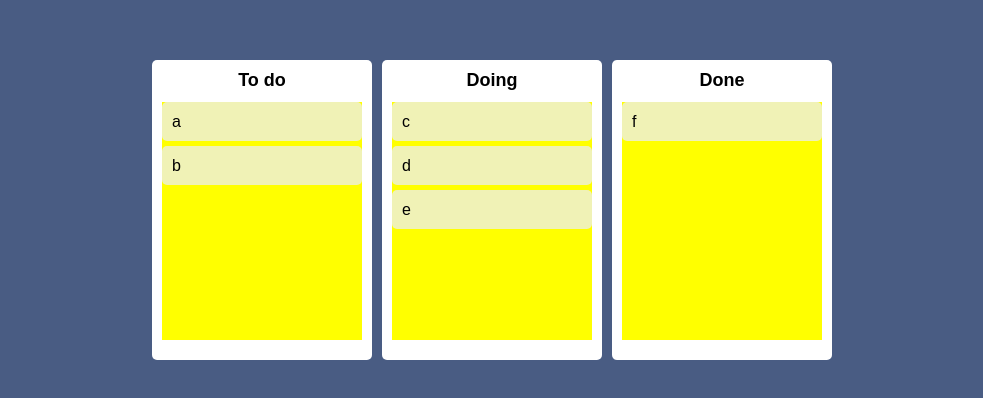
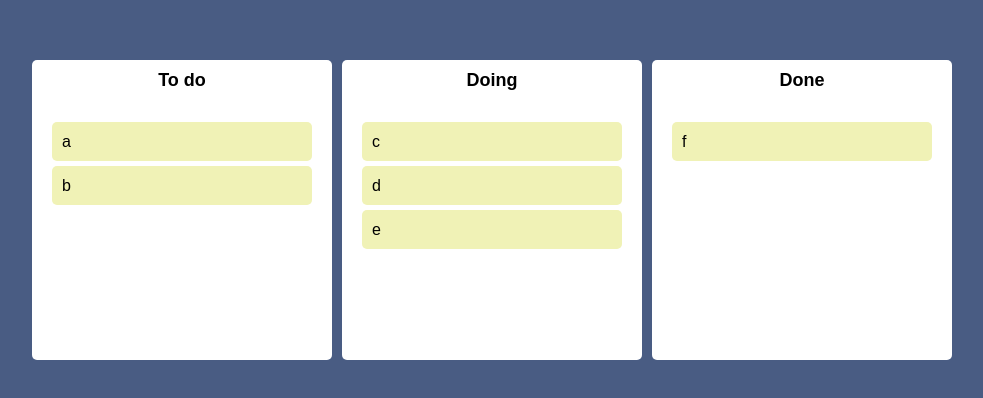
Before and after one commit to HyeonWooGa/react-ts__trello-clone, a React (Create React App) app: page / in a window 1280 px wide. Shown: the part 190-588 px from the top of the page, without its empty margins (148-1131 px from the left). Built offline with nearby package versions, Linux system fonts and the light colour scheme.

Commit message:
스타일 1차 마무리 (인터랙션)

```diff
--- a/src/App.tsx
+++ b/src/App.tsx
@@ -6,7 +6,6 @@
 
 const Wrapper = styled.div`
   display: flex;
-  max-width: 680px;
   width: 100vw;
   margin: 0 auto;
   justify-content: center;
--- a/src/Components/Board.tsx
+++ b/src/Components/Board.tsx
@@ -10,23 +10,24 @@
 const Area = styled.div<IAreaProps>`
   background-color: ${(props) =>
     props.isDraggingOver
-      ? "pink"
+      ? "#dfe6e9"
       : props.isDraggingFromThis
-      ? "red"
-      : "yellow"};
+      ? "#b2bec3"
+      : "transparent"};
   flex-grow: 1;
   transition: background-color 0.3s ease-in-out;
+  padding: 20px;
 `;
 
 const Wrapper = styled.div`
-  padding: 20px 10px;
+  width: 300px;
   padding-top: 10px;
   background-color: ${(props) => props.theme.boardColor};
   border-radius: 5px;
   min-height: 300px;
-  width: 300px;
   display: flex;
   flex-direction: column;
+  overflow: hidden;
 `;
 
 const Title = styled.h2`
--- a/src/Components/DraggableCard.tsx
+++ b/src/Components/DraggableCard.tsx
@@ -2,12 +2,15 @@
 import { Draggable } from "react-beautiful-dnd";
 import styled from "styled-components";
 
-const Card = styled.div`
-  background-color: ${(props) => props.theme.cardColor};
+const Card = styled.div<{ isDragging: boolean }>`
   border-radius: 5px;
-  padding: 10px 10px;
+  padding: 10px;
   margin-bottom: 5px;
   font-weight: 400;
+  background-color: ${(props) =>
+    props.isDragging ? "tomato" : props.theme.cardColor};
+  box-shadow: ${(props) =>
+    props.isDragging ? "0px 2px 5px rgba(0,0,0,0.05)" : "none"};
 `;
 
 interface IDraggableCardProps {
@@ -19,8 +22,9 @@
   console.log(toDo, "has been rendered");
   return (
     <Draggable key={toDo} draggableId={toDo} index={index}>
-      {(magic) => (
+      {(magic, info) => (
         <Card
+          isDragging={info.isDragging}
           ref={magic.innerRef}
           {...magic.draggableProps}
           {...magic.dragHandleProps}
```
